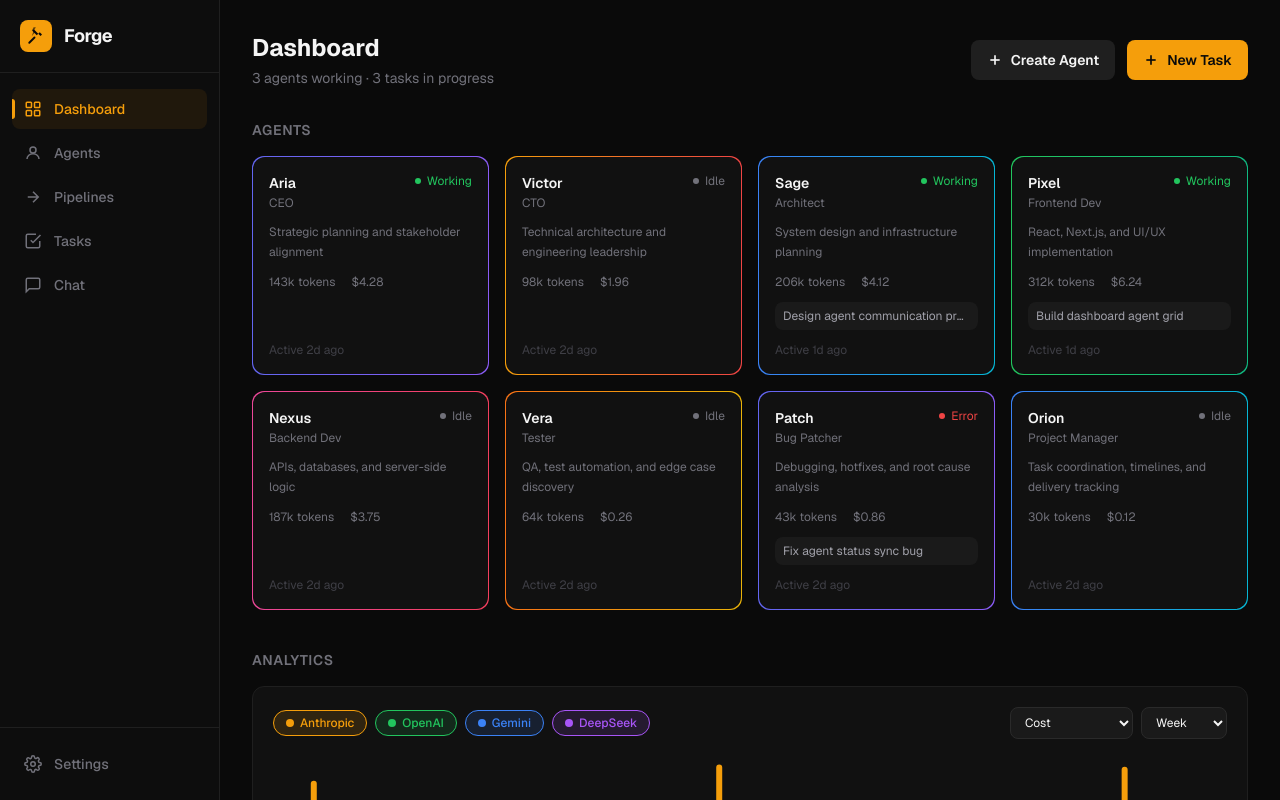
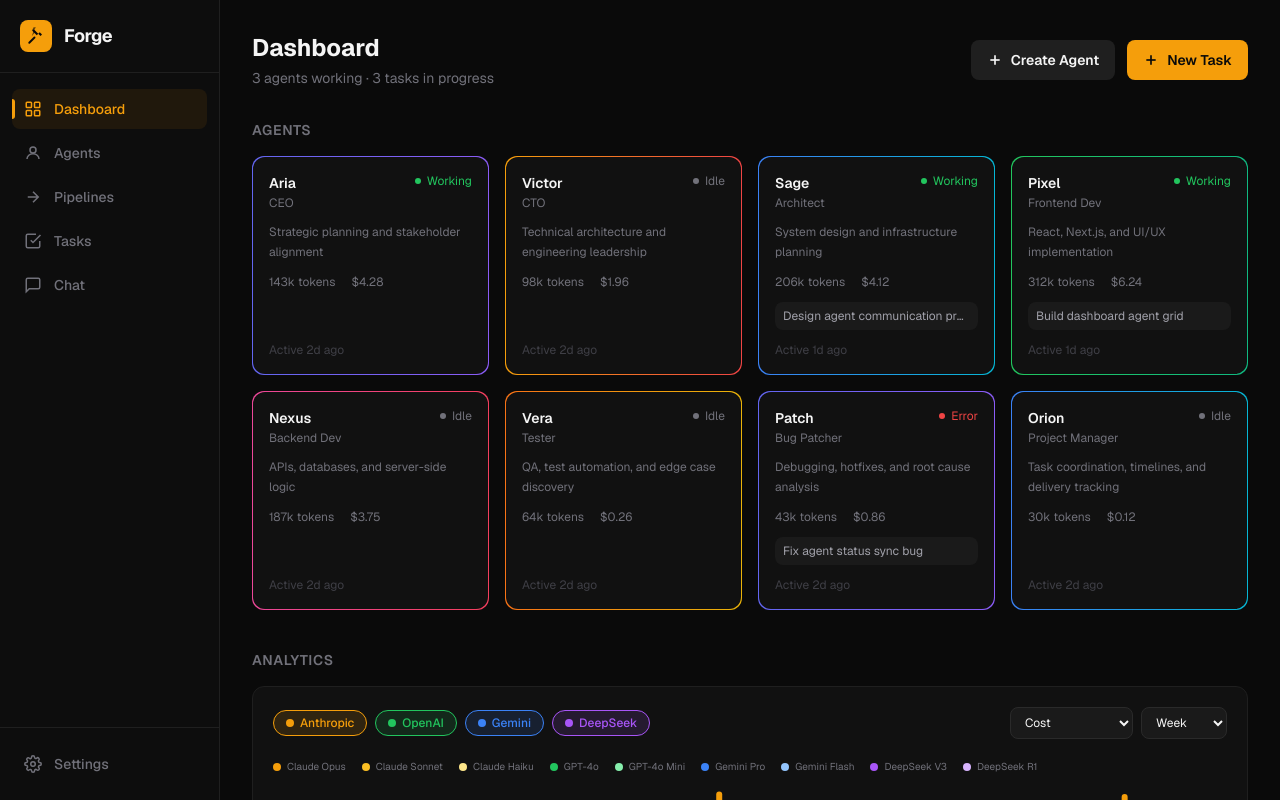
Before and after one commit to yuvanadarsh/forge, a Next.js app: page / in a window 1280 px wide. Built offline with nearby package versions, Linux system fonts and the light colour scheme.

Commit message:
fix: move analytics legend above chart to prevent label collision

```diff
--- a/components/CostAnalyticsChart.tsx
+++ b/components/CostAnalyticsChart.tsx
@@ -7,7 +7,6 @@ import {
   YAxis,
   Tooltip,
   ResponsiveContainer,
-  Legend,
 } from "recharts";
 
 export type Metric = "input_tokens" | "output_tokens" | "cost";
@@ -85,8 +84,19 @@ export default function CostAnalyticsChart({ data, series, metric }: Props) {
   );
 
   return (
-    <ResponsiveContainer width="100%" height={220}>
-      <BarChart data={data} barCategoryGap="25%" barGap={2} margin={{ top: 4, right: 4, left: 4, bottom: 16 }}>
+    <div>
+      {/* Legend above chart */}
+      <div className="flex flex-wrap gap-x-4 gap-y-1 mb-3">
+        {series.map((s) => (
+          <span key={s.key} className="flex items-center gap-1.5 text-[10px]" style={{ color: "#71717a" }}>
+            <span className="inline-block w-2 h-2 rounded-sm shrink-0" style={{ background: s.color }} />
+            {s.label}
+          </span>
+        ))}
+      </div>
+
+      <ResponsiveContainer width="100%" height={200}>
+        <BarChart data={data} barCategoryGap="25%" barGap={2} margin={{ top: 4, right: 4, left: 4, bottom: 4 }}>
           <XAxis
             dataKey="label"
             tick={{ fontSize: 10, fill: "#3f3f46" }}
@@ -103,15 +113,11 @@ export default function CostAnalyticsChart({ data, series, metric }: Props) {
             }
             cursor={{ fill: "rgba(255,255,255,0.03)" }}
           />
-        <Legend
-          wrapperStyle={{ fontSize: 10, color: "#71717a", paddingTop: 8 }}
-          iconType="square"
-          iconSize={8}
-        />
           {series.map((s) => (
             <Bar key={s.key} dataKey={s.key} name={s.label} fill={s.color} radius={[3, 3, 0, 0]} maxBarSize={20} />
           ))}
         </BarChart>
       </ResponsiveContainer>
+    </div>
   );
 }
```
Lines whose indentation alone changed are shown as unchanged.
